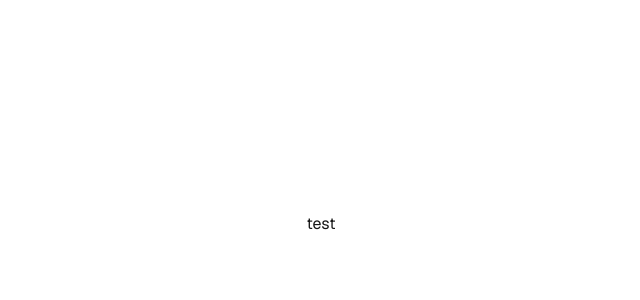
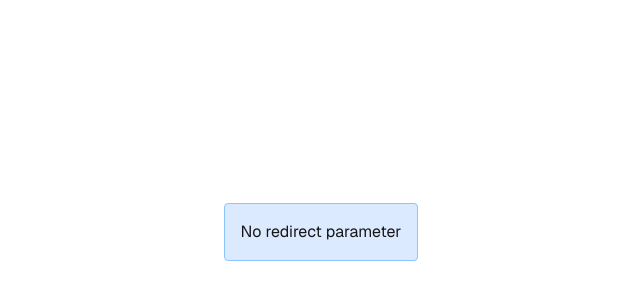
Before and after one commit to nilsfs7/visitor-counter, a Next.js app: page / in a window 1280 px wide. Shown: the part 176-476 px from the top of the page, without its empty margins (319-959 px from the left). Built offline with nearby package versions, Linux system fonts and the light colour scheme.

Commit message:
add redirect function and ci

```diff
--- a/src/app/page.tsx
+++ b/src/app/page.tsx
@@ -1,7 +1,38 @@
-export default function Home() {
+import { redirect, RedirectType } from 'next/navigation';
+
+export default async function Home(props: { searchParams: Promise<{ redir: string }> }) {
+  const searchParams = await props.searchParams;
+  const redir = searchParams.redir;
+
+  // Redirect if redir parameter is provided
+  if (redir) {
+    console.info('Attempting to redirect to:', redir);
+
+    // Validate that it's a proper URL
+    const url = new URL(redir);
+    // Only redirect if it's an external URL (has protocol)
+    if (url.protocol === 'http:' || url.protocol === 'https:') {
+      console.info('Valid URL detected, redirecting to:', redir);
+      redirect(url.toString(), RedirectType.replace);
+    } else {
+      console.error('Invalid protocol:', url.protocol);
+    }
+  }
+
   return (
     <div className="grid grid-rows-[20px_1fr_20px] items-center justify-items-center min-h-screen p-8 pb-20 gap-16 sm:p-20 font-[family-name:var(--font-geist-sans)]">
-      <main className="flex flex-col gap-[32px] row-start-2 items-center sm:items-start">test</main>
+      <main className="flex flex-col gap-[32px] row-start-2 items-center sm:items-start">
+        <div className="mt-4 p-4 bg-blue-100 border border-blue-300 rounded">
+          {redir ? (
+            <>
+              <p>{`Redirect parameter: ${redir}`}</p>
+              <p className="text-sm text-gray-600">({`Redirect should have happened automatically`})</p>
+            </>
+          ) : (
+            <p>{`No redirect parameter`}</p>
+          )}
+        </div>
+      </main>
     </div>
   );
 }
```
Also changed, not shown: 1 other file (tests, documents, lock files or other folders).
